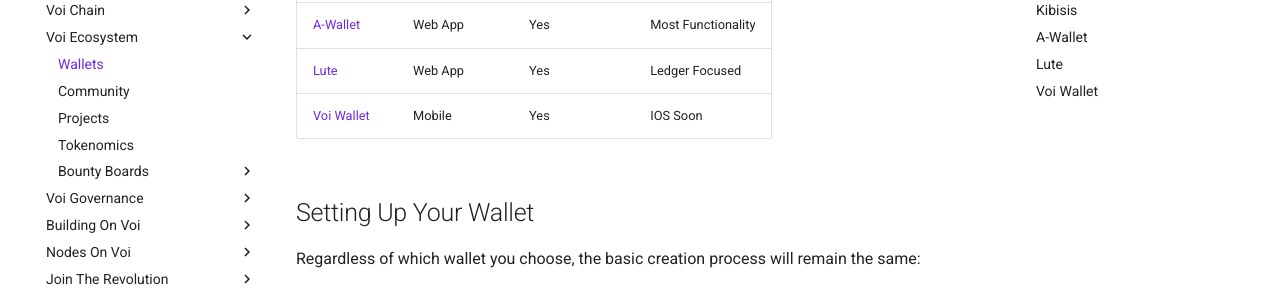
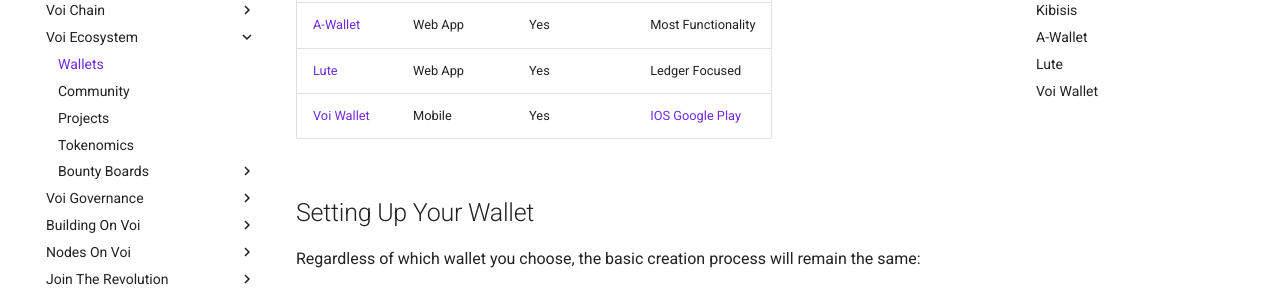
Before and after one commit to VoiNetwork/learn-more, an MkDocs documentation site: the page built from docs/ecosystem/wallets.md, in a window 1280 px wide and 900 px high, scrolled down 537 px. Shown: the part 152-444 px from the top of the window. Built offline with MkDocs 1.6.1 and Material for MkDocs 9.7.7, drawn with Linux system fonts in a browser that asks for light colours; plug-ins that fetch from the network failed and are left out; comment, search, counter and statistics services are not loaded.

Commit message:
Update wallets.md
update IOS

```diff
--- a/docs/ecosystem/wallets.md
+++ b/docs/ecosystem/wallets.md
@@ -15,7 +15,7 @@
 | [Kibisis](https://kibis.is/) | Web Extension | No | Most Popular |
 | [A-Wallet](https://www.a-wallet.net/) | Web App | Yes | Most Functionality |
 | [Lute](https://lute.app/) | Web App| Yes | Ledger Focused |
-| [Voi Wallet](https://play.google.com/store/apps/details?id=com.voinetwork.wallet) | Mobile | Yes | IOS Soon |
+| [Voi Wallet](https://getvera.app/) | Mobile | Yes | [IOS](https://apps.apple.com/us/app/voi-wallet/id6752960399) [Google Play](https://play.google.com/store/apps/details?id=com.voinetwork.wallet) |
 
 
 ## Setting Up Your Wallet
```
